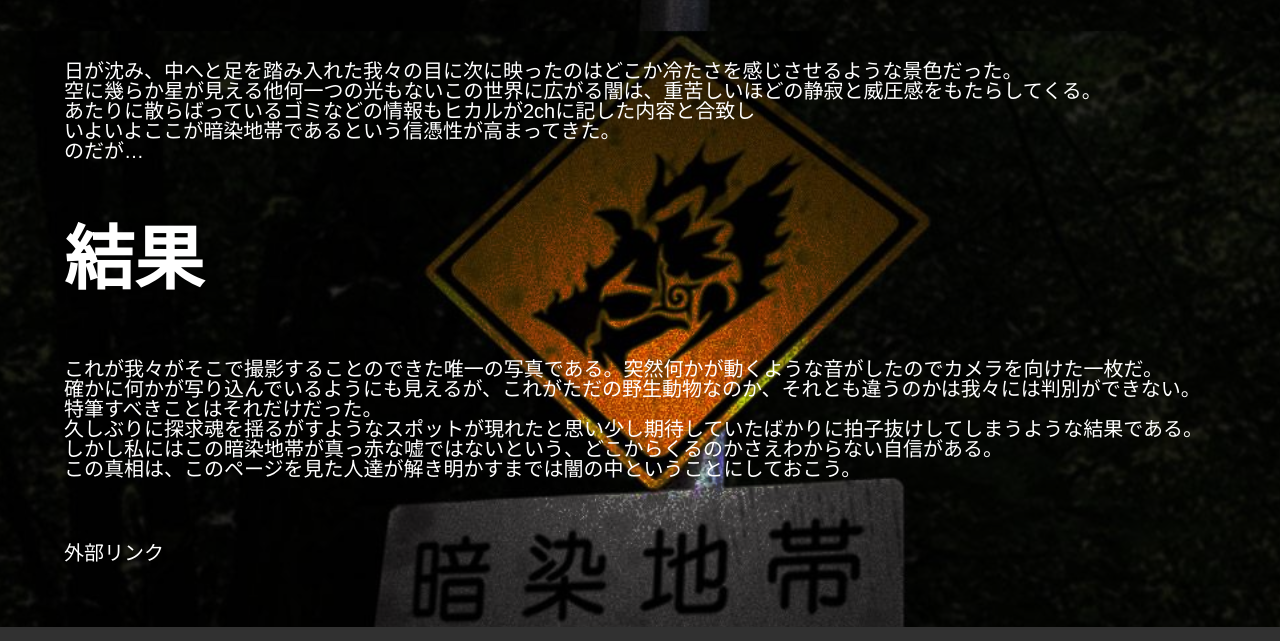
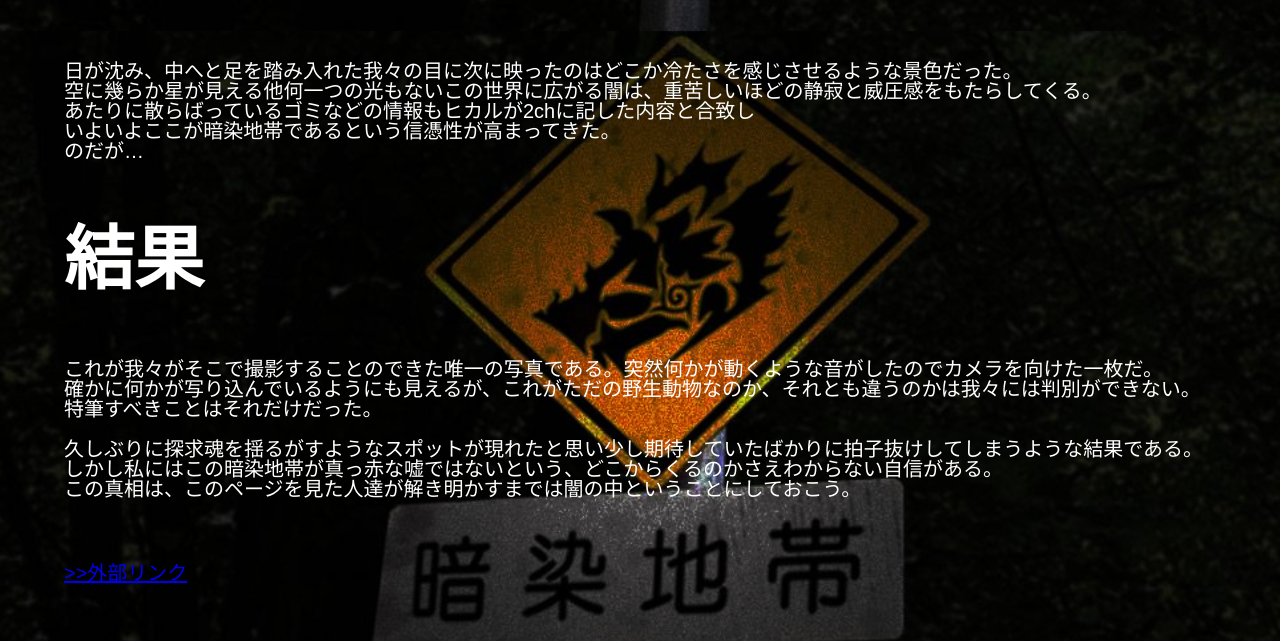
Before and after one commit to Anzen-chitai/anchi, a plain HTML site: page story.html in a window 1280 px wide. Shown: the part 3169-3810 px from the top of the page. Drawn offline with nearby package versions, Linux system fonts and the light colour scheme.

Commit message:
Update story.html

```diff
--- a/story.html
+++ b/story.html
@@ -13,6 +13,7 @@
         <meta charset="utf-8">
         <title>暗染地帯</title>
         <meta name="暗染地帯">
+        <meta name="viewport" content="width=device-width, initial-scale=1, minimum-scale=1, maximum-scale=1, user-scalable=no">
 
         <link href="css/reset.css" rel="stylesheet" type="text/css">
         <link href="css/style3.css" rel="stylesheet" type="text/css">
@@ -34,7 +35,7 @@
     </head>
 
     <body>
-        <h1 class='thema' data-aos="fade-up" data-aos-duration='1000' data-aos-delay='300'><a href="n1.html"><img class="logo" src='img/image.png' alt="ifthought"></a></h1>
+        <h1 class='thema' data-aos="fade-up" data-aos-duration='1000' data-aos-delay='300'><a href="index.html"><img class="logo" src='img/image.png' alt="logo"></a></h1>
         <a class="menu" data-aos="fade-up" data-aos-duration='1000' data-aos-delay='300'>
                 <span class="menu__line menu__line--top"></span>
                 <span class="menu__line menu__line--center"></span>
@@ -49,6 +50,7 @@
                 </ul>
             </div><!--gnav-wrap-->
         </nav>
+
     <div class="story">
         <div class="story1">
             このページで紹介するのは「暗染地帯」。<br>
@@ -94,7 +96,7 @@
             そして大いなる恐怖と、幾らかの高揚感を込めて<br>
             人々の間で「そこ」はこう呼ばれるようになる<br>
                 <br>
-            「暗染地帯」と。<br>
+            「暗染地帯」と。
         </div>
 
         <div class="story5">
@@ -102,7 +104,7 @@
         </div>
 
         <div class="story6">
-            ネット上で暗染地帯の名が知られるようになったのはとある事件がきっかけである。<br>
+            ネット上で暗染地帯の名が知られるようになったのはとある事件がきっかけである。
             2chなどのS N Sを多用する人々の中では「ヒカル事件」と呼称される事件だ。<br>
         </div>
 
@@ -168,7 +170,7 @@
             閲覧者達が彼の居場所を探そうとはしたが、特定することはできなかった。<br>
             以降、ヒカルは消息を絶ったとされる…<br>
             <br>
-            以上が「ヒカル事件」の全てだ。この事件はネット上でそこそこの話題となり、影響されてか<br>
+            以上が「ヒカル事件」の全てだ。この事件はネット上でそこそこの話題となり、影響されてか
             これの後には2ch暗染地帯に入ってみたという名目のスレッドが何件も建てられている。<br>
             <br>
             暗染地帯の場所については様々な説が考察されているが、現時点では前述したYY市に古くから伝わる<br>
@@ -177,7 +179,7 @@
         </div>
 
         <div class="story13">
-            実態　闇の中で見たもの
+        実態　闇の中で見たもの
         </div>
 
         <div class="story14">
@@ -208,19 +210,16 @@
             これが我々がそこで撮影することのできた唯一の写真である。突然何かが動くような音がしたのでカメラを向けた一枚だ。<br>
             確かに何かが写り込んでいるようにも見えるが、これがただの野生動物なのか、それとも違うのかは我々には判別ができない。<br>
             特筆すべきことはそれだけだった。<br>
+            <br>
             久しぶりに探求魂を揺るがすようなスポットが現れたと思い少し期待していたばかりに拍子抜けしてしまうような結果である。<br>
             しかし私にはこの暗染地帯が真っ赤な嘘ではないという、どこからくるのかさえわからない自信がある。<br>
             この真相は、このページを見た人達が解き明かすまでは闇の中ということにしておこう。<br>
         </div>
 
         <div class="story19">
-            外部リンク
+            <a class='button' href='2ch.html'>>>外部リンク</a>
         </div>
     </div>
-
-
-
-
 
         <script>
             AOS.init();
```
